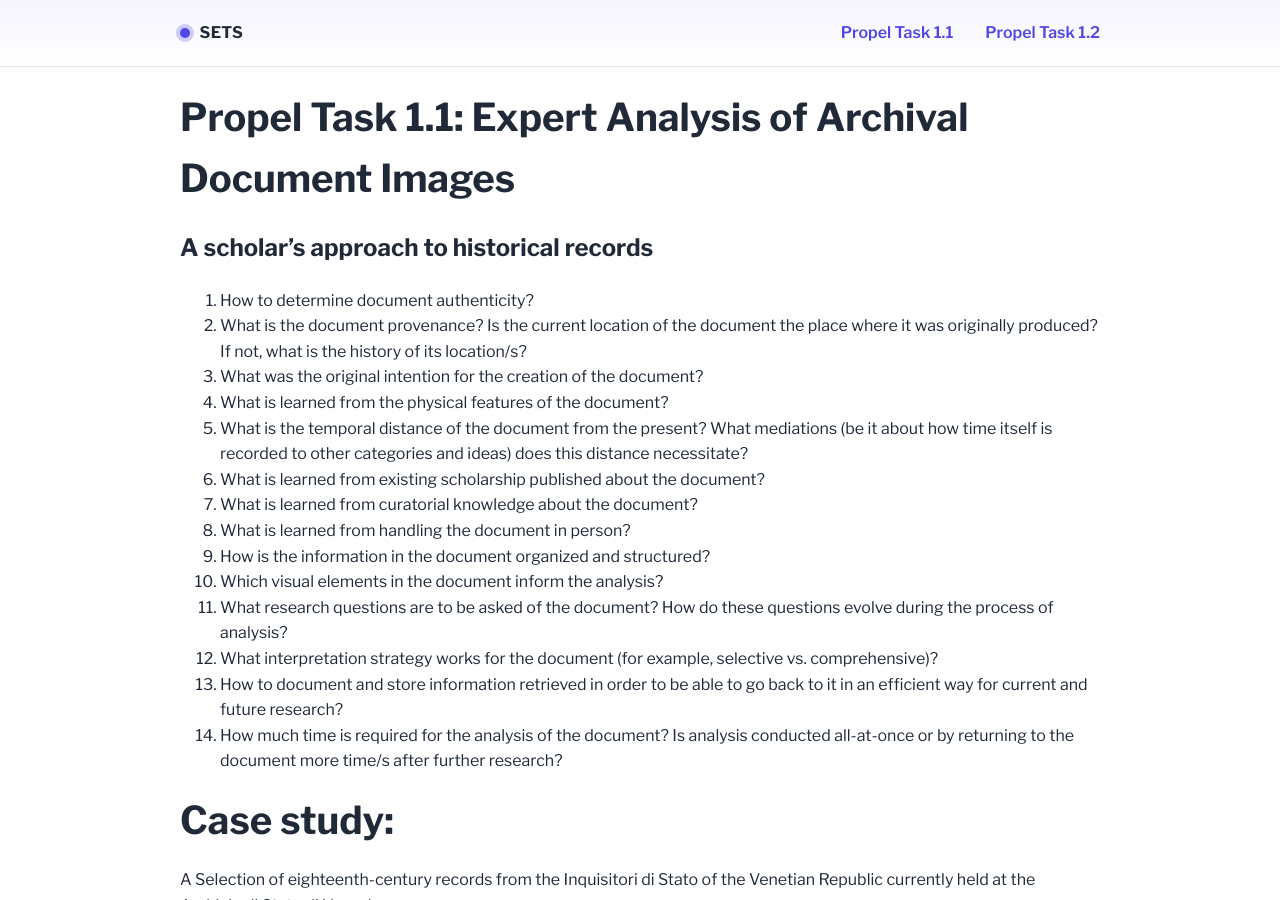
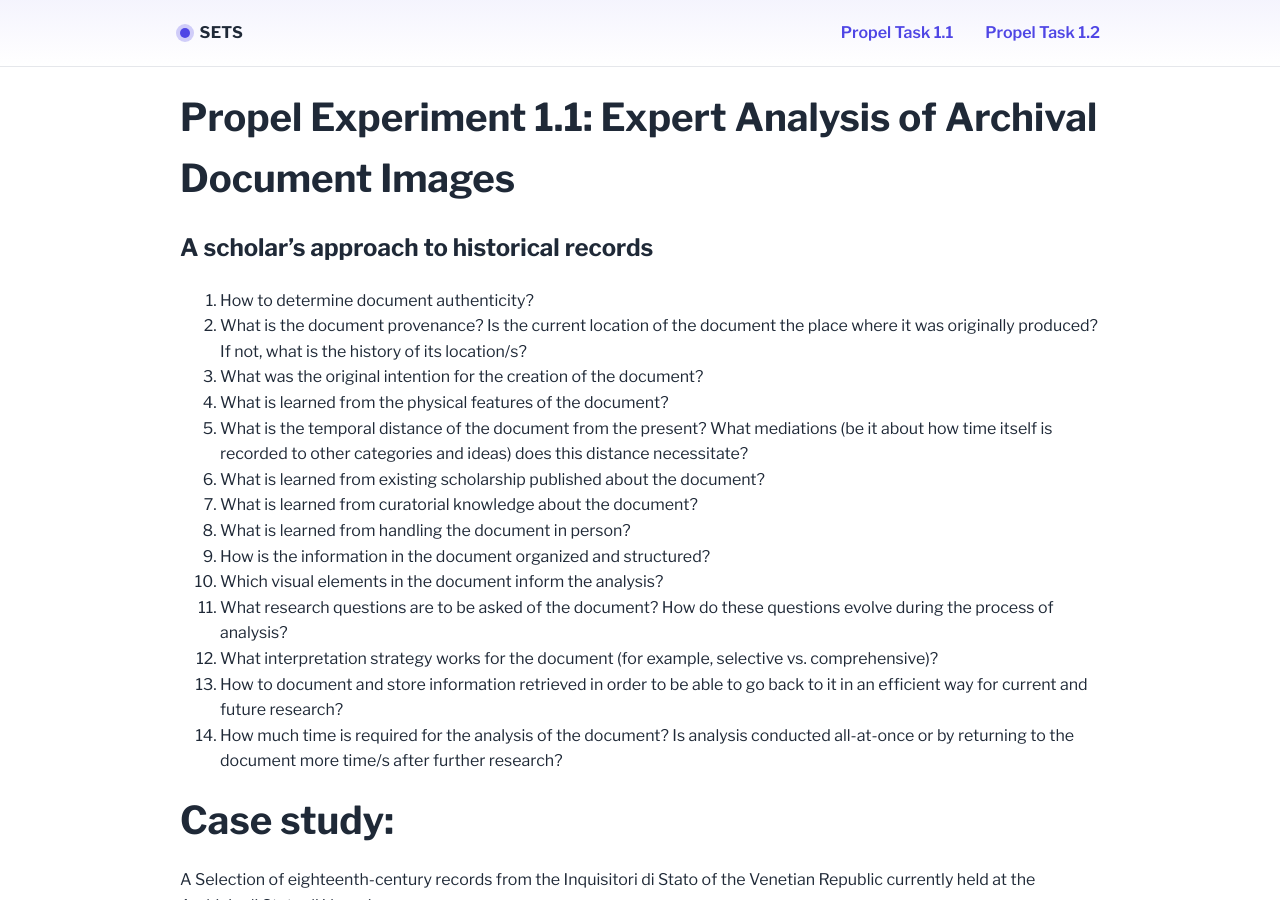
Before and after one commit to sets-architecture/sets-architecture.github.io, a Jekyll site: the page built from propel-1.1.md, in a window 1280 px wide and 900 px high. Built offline with Jekyll 4.4.1, drawn with Linux system fonts in a browser that asks for light colours.

Commit message:
update results page titles and metadata

```diff
--- a/propel-1.1.md
+++ b/propel-1.1.md
@@ -1,12 +1,12 @@
 ---
 layout: default
-title: Propel Task 1.1
+title: Propel 1.1
 description: Expert Analysis of Archival Document Images.
 permalink: /propel-1.1/
 ---
 
 
-# Propel Task 1.1: Expert Analysis of Archival Document Images
+# Propel Experiment 1.1: Expert Analysis of Archival Document Images
 
 ## A scholar’s approach to historical records
 
```
Also changed, not shown: propel-1.2.md (+1 -1 lines), propel-1.4.md (+7 -0 lines).
